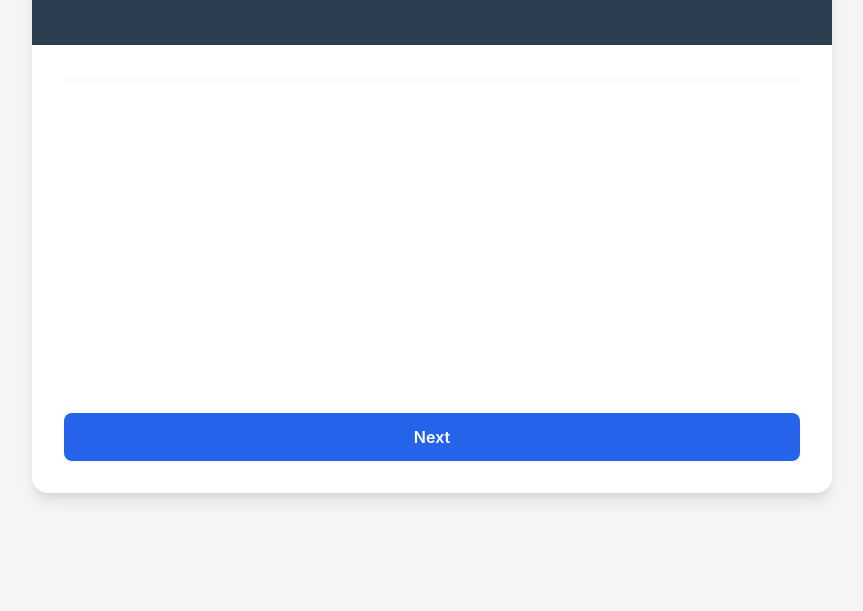
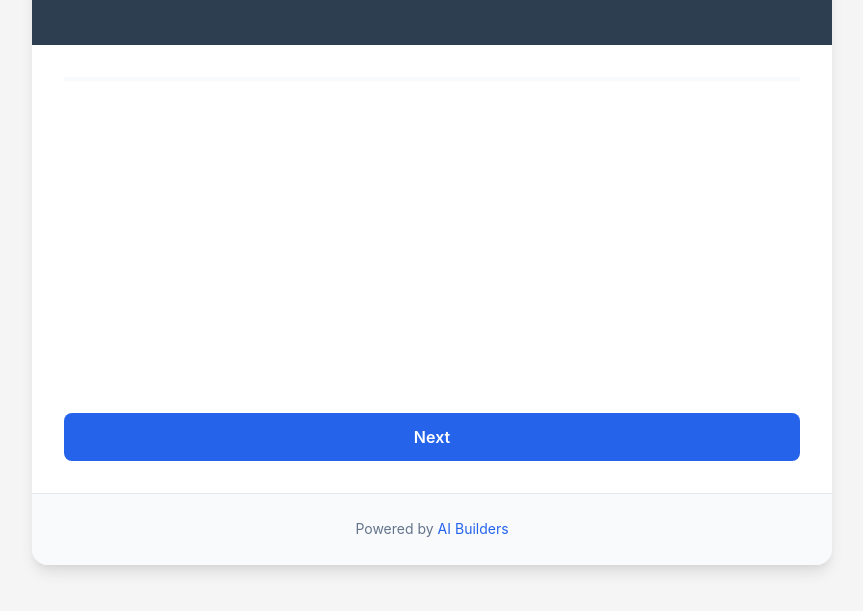
Before and after one commit to grapeot/ai_readiness_survey, a plain HTML site: page static/index.html in a window 1280 px wide. Shown: the part 183-794 px from the top of the page, without its empty margins (208-1071 px from the left). Drawn offline with nearby package versions, Linux system fonts and the light colour scheme; no server answers.

Commit message:
添加页脚：Powered by AI Builders

```diff
--- a/static/index.html
+++ b/static/index.html
@@ -51,6 +51,11 @@
                 <a href="https://www.superlinear.academy/ai-builders" target="_blank" class="btn btn-cta">Learn More</a>
             </div>
         </div>
+
+        <!-- Footer -->
+        <footer class="footer">
+            <p>Powered by <a href="https://www.ai-builders.com" target="_blank">AI Builders</a></p>
+        </footer>
     </div>
 
     <!-- Markdown rendering library -->
--- a/static/style.css
+++ b/static/style.css
@@ -390,3 +390,28 @@ body {
 .report-content {
     animation: fadeIn 0.3s ease;
 }
+
+/* Footer */
+.footer {
+    padding: 1.5rem 2rem;
+    text-align: center;
+    border-top: 1px solid var(--border-color);
+    background: var(--bg-light);
+}
+
+.footer p {
+    margin: 0;
+    color: var(--text-light);
+    font-size: 0.875rem;
+}
+
+.footer a {
+    color: var(--primary-color);
+    text-decoration: none;
+    transition: color 0.2s ease;
+}
+
+.footer a:hover {
+    color: var(--primary-hover);
+    text-decoration: underline;
+}
```
